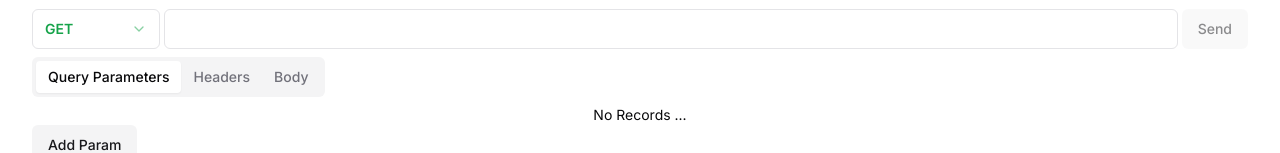
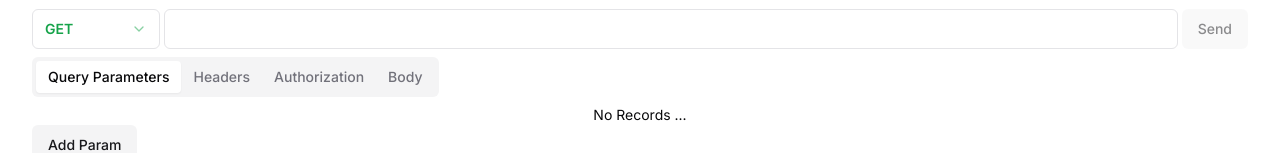
Before and after one commit to alexboisseau/postboy, a Next.js app: page / in a window 1280 px wide. Shown: the part 144-297 px from the top of the page. Built offline with nearby package versions, Linux system fonts and the light colour scheme.

Commit message:
feat(request auth): add authorization tab in advanced configuration tabs

```diff
--- a/components/RequestResponse/Request/AdvancedConfiguration/AdvancedConfiguration.tsx
+++ b/components/RequestResponse/Request/AdvancedConfiguration/AdvancedConfiguration.tsx
@@ -2,6 +2,7 @@ import QueryParametersConfiguration from "./QueryParametersConfiguration";
 import HeadersConfiguration from "./HeadersConfiguration";
 import BodyConfiguration from "./BodyConfiguration/BodyConfiguration";
 import { Tabs, TabsContent, TabsList, TabsTrigger } from "@/components/ui/tabs";
+import AuthorizationConfiguration from "./AuthorizationConfiguration/AuthorizationConfiguration";
 
 export default function AdvancedConfiguration() {
   return (
@@ -9,10 +10,14 @@ export default function AdvancedConfiguration() {
       <TabsList>
         <TabsTrigger value="query-parameters">Query Parameters</TabsTrigger>
         <TabsTrigger value="headers">Headers</TabsTrigger>
+        <TabsTrigger value="authorization">Authorization</TabsTrigger>
         <TabsTrigger value="body">Body</TabsTrigger>
       </TabsList>
       <TabsContent value="query-parameters">
         <QueryParametersConfiguration />
+      </TabsContent>
+      <TabsContent value="authorization">
+        <AuthorizationConfiguration />
       </TabsContent>
       <TabsContent value="headers">
         <HeadersConfiguration />
--- /dev/null
+++ b/components/RequestResponse/Request/AdvancedConfiguration/AuthorizationConfiguration/AuthorizationConfiguration.tsx
@@ -0,0 +1,7 @@
+export default function AuthorizationConfiguration() {
+  return (
+    <div>
+      <p>Authorization Configuration</p>
+    </div>
+  );
+}
```
